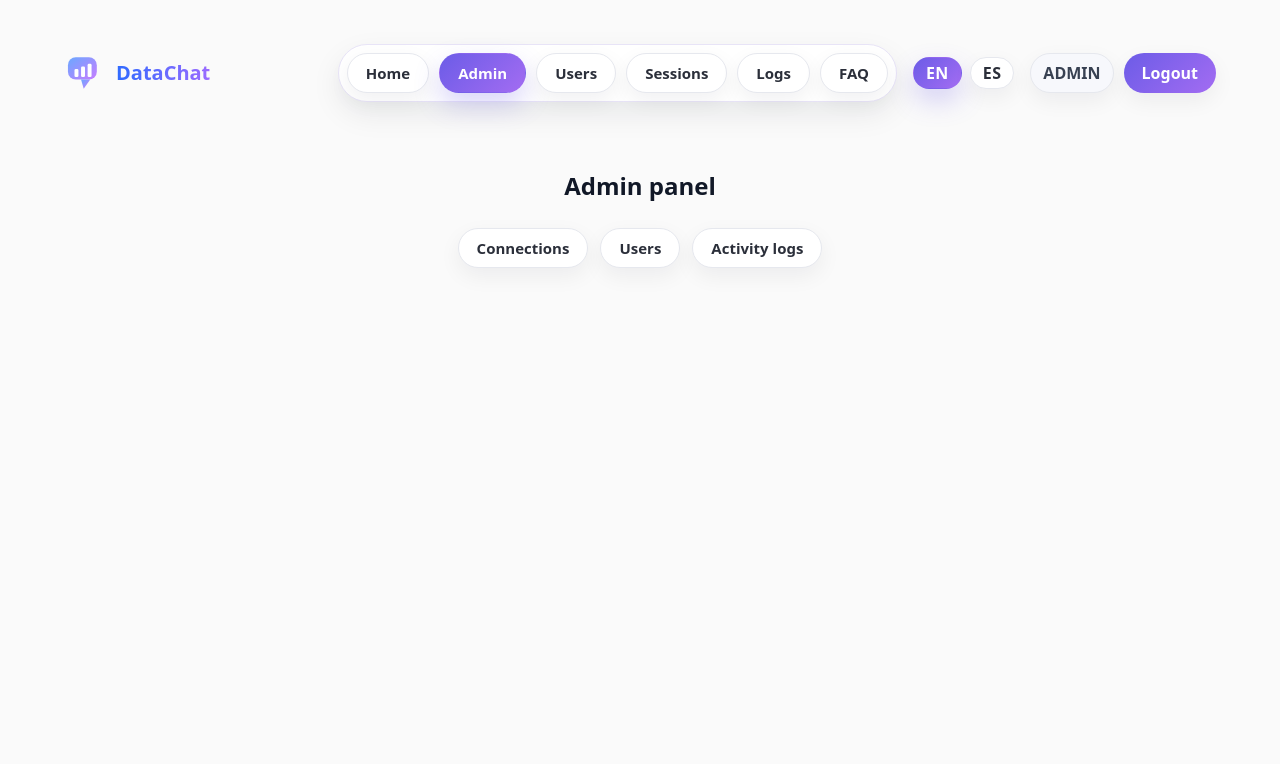
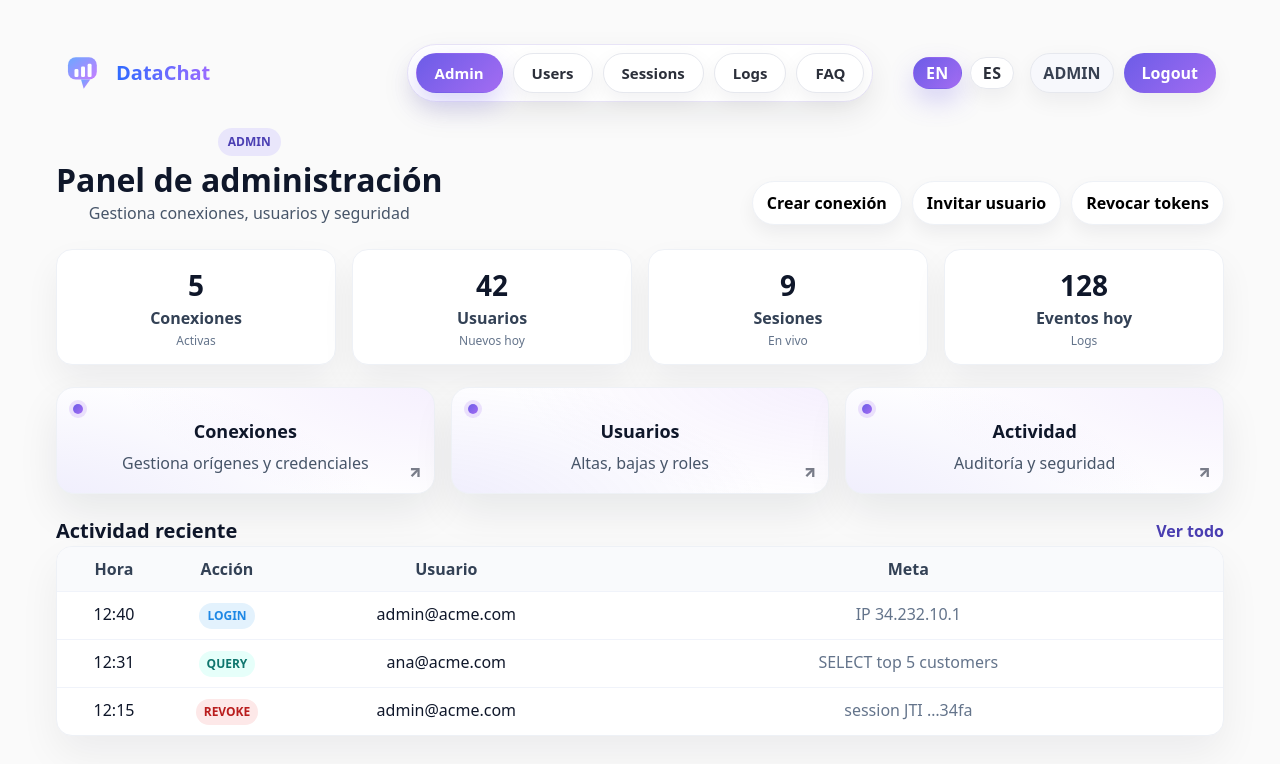
Before and after one commit to jcramonp/DataChat, a React (Vite) app in the folder frontend/: page /admin in a window 1280 px wide. Shown: the top 764 px of the page. Built offline with nearby package versions, Linux system fonts and the light colour scheme; sample sign-in values are in the browser's storage.

Commit message:
update admin view

```diff
--- a/frontend/src/auth/AuthContext.tsx
+++ b/frontend/src/auth/AuthContext.tsx
@@ -15,7 +15,6 @@ const AuthCtx = createContext<AuthContextValue>({
   logout: () => {},
 });
 
-// 🔹 Decodifica el rol desde el JWT si la API no lo envía
 function getRoleFromToken(token?: string | null): Role {
   if (!token) return null;
   try {
@@ -45,7 +44,6 @@ export function AuthProvider({ children }: { children: React.ReactNode }) {
     else localStorage.removeItem("dc_role");
   }, [auth]);
 
-  // ✅ borra storage inmediatamente y limpia estado
   const logout = () => {
     localStorage.removeItem("dc_token");
     localStorage.removeItem("dc_role");
--- a/frontend/src/components/NavBar.tsx
+++ b/frontend/src/components/NavBar.tsx
@@ -22,8 +22,7 @@ const Tab = ({ to, active, children, onClick }: TabProps) => (
   </Link>
 );
 
-// Enlaces “públicos” (se ocultan al iniciar sesión)
-// 🔥 About y Resources eliminados
+// Links públicos (para el landing)
 const EXTRA_LINKS = [
   { label: "How it works", to: "/#how-it-works", id: "how-it-works" },
   { label: "Privacy", to: "/#privacy", id: "privacy" },
@@ -53,11 +52,10 @@ export default function NavBar() {
     nav("/login", { replace: true });
   };
 
-  // Scroll suave cuando ya estamos en "/"
   const handleAnchorClick =
     (id?: string) =>
     (e: React.MouseEvent) => {
-      if (pathname !== "/") return; // deja navegar a /#id
+      if (pathname !== "/") return;
       e.preventDefault();
       if (!id) {
         window.scrollTo({ top: 0, behavior: "smooth" });
@@ -70,19 +68,27 @@ export default function NavBar() {
   return (
     <header className="dc-nav">
       <div className="nav-inner">
-        {/* Left - Brand */}
-        <Link to="/" className="dc-brand" aria-label="DataChat Home" onClick={handleAnchorClick()}>
+        {/* Brand */}
+        <Link
+          to="/"
+          className="dc-brand"
+          aria-label="DataChat Home"
+          onClick={handleAnchorClick()}
+        >
           <Logo size={34} />
         </Link>
 
-        {/* Center - Rail */}
+        {/* Center */}
         <div className="nav-center">
           <nav className="seg-rail" aria-label="Primary">
-            <Tab to="/" active={is("/")} onClick={handleAnchorClick()}>
-              {t("nav.home")}
-            </Tab>
+            {/* ⛳️ Ocultamos INICIO cuando hay sesión (especialmente admin) */}
+            {!isAuthed && (
+              <Tab to="/" active={is("/")} onClick={handleAnchorClick()}>
+                {t("nav.home")}
+              </Tab>
+            )}
 
-            {/* Enlaces “extra”: solo si NO hay sesión */}
+            {/* Enlaces de landing solo cuando NO hay sesión */}
             {!isAuthed &&
               EXTRA_LINKS.map((l) => (
                 <Tab
@@ -125,7 +131,7 @@ export default function NavBar() {
           </nav>
         </div>
 
-        {/* Right - EN/ES + Login/Logout + rol */}
+        {/* Right */}
         <div className="nav-right">
           <div className="lang-buttons" aria-label="Language">
             <button
--- a/frontend/src/pages/AdminHome.tsx
+++ b/frontend/src/pages/AdminHome.tsx
@@ -1,34 +1,163 @@
-import { Link } from "react-router-dom";
+import { Link, useNavigate } from "react-router-dom";
 import { useTranslation } from "react-i18next";
+
+type Stat = { label: string; value: string | number; hint?: string };
 
 export default function AdminHome() {
   const { t } = useTranslation();
+  const nav = useNavigate();
+
+  // Dummy stats (conecta aquí tu data real si quieres)
+  const stats: Stat[] = [
+    { label: t("admin.stats.connections", "Conexiones"), value: 5, hint: t("admin.stats.active", "Activas") },
+    { label: t("admin.stats.users", "Usuarios"), value: 42, hint: t("admin.stats.new_today", "Nuevos hoy") },
+    { label: t("admin.stats.sessions", "Sesiones"), value: 9, hint: t("admin.stats.live", "En vivo") },
+    { label: t("admin.stats.eventsToday", "Eventos hoy"), value: 128, hint: t("admin.stats.logs", "Logs") },
+  ];
+
+  const quick = [
+    { label: t("admin.quick.newConn", "Crear conexión"), onClick: () => nav("/admin/connections") },
+    { label: t("admin.quick.inviteUser", "Invitar usuario"), onClick: () => nav("/admin/users") },
+    { label: t("admin.quick.revokeTokens", "Revocar tokens"), onClick: () => nav("/admin/sessions") },
+  ];
+
+  const cards = [
+    {
+      title: t("admin.cards.connections", "Conexiones"),
+      desc: t("admin.cards.connections_desc", "Gestiona orígenes y credenciales"),
+      to: "/admin/connections",
+    },
+    {
+      title: t("admin.cards.users", "Usuarios"),
+      desc: t("admin.cards.users_desc", "Altas, bajas y roles"),
+      to: "/admin/users",
+    },
+    {
+      title: t("admin.cards.activity", "Actividad"),
+      desc: t("admin.cards.activity_desc", "Auditoría y seguridad"),
+      to: "/admin/logs",
+    },
+  ];
+
+  const recent = [
+    { time: "12:40", action: "LOGIN", who: "admin@acme.com", meta: "IP 34.232.10.1" },
+    { time: "12:31", action: "QUERY", who: "ana@acme.com", meta: "SELECT top 5 customers" },
+    { time: "12:15", action: "REVOKE", who: "admin@acme.com", meta: "session JTI …34fa" },
+  ];
 
   return (
-    <section className="container mt-16" style={{ textAlign: "center" }}>
-      <h2>{t("admin.title", "Panel de administración")}</h2>
+    <div className="admin-wrap">
+      {/* CSS incrustado para no crear archivo nuevo */}
+      <style>{`
+        .admin-wrap{ padding:18px 24px 40px; color:#0f172a; }
+        .admin-head{ position:sticky; top:12px; z-index:1; background:transparent; display:flex; align-items:flex-end; justify-content:space-between; gap:16px; padding:6px 0 14px; }
+        .role-chip{ display:inline-block; padding:5px 10px; border-radius:999px; background:#e9e6fb; color:#4b3fb3; font-weight:800; font-size:12px; }
+        .head-title{ margin:6px 0 4px; font-size: clamp(22px, 3.6vw, 32px); font-weight:900; }
+        .head-sub{ margin:0; color:#475569; }
+        .head-actions{ display:flex; gap:10px; flex-wrap:wrap; }
+        .pill-btn{ padding:10px 14px; border-radius:999px; border:1px solid #eef1f6; background:#fff; font-weight:800; box-shadow:0 8px 18px rgba(17,24,39,.06); cursor:pointer; }
+        .pill-btn:hover{ filter:brightness(1.03); }
+        .grid{ display:grid; gap:16px; margin:10px 0 22px; }
+        .stats-grid{ grid-template-columns: repeat(4, minmax(0,1fr)); }
+        @media (max-width: 980px){ .stats-grid{ grid-template-columns: 1fr 1fr; } }
+        .stat-card{ border:1px solid #eef1f6; border-radius:16px; padding:14px; background:#fff; box-shadow:0 16px 34px rgba(17,24,39,.06); }
+        .stat-value{ font-size:28px; font-weight:900; }
+        .stat-label{ color:#334155; font-weight:800; }
+        .stat-hint{ color:#64748b; font-size:12px; margin-top:2px; }
+        .navcards-grid{ grid-template-columns: repeat(3, minmax(0,1fr)); }
+        @media (max-width: 980px){ .navcards-grid{ grid-template-columns: 1fr; } }
+        .nav-card{ position:relative; display:block; text-decoration:none; color:inherit; border:1px solid #eef1f6; border-radius:18px; padding:16px 16px 18px; background:#fff;
+          box-shadow:0 18px 40px rgba(17,24,39,.08);
+          background-image:
+            radial-gradient(600px 240px at 110% -20%, rgba(163,108,242,.12), transparent 60%),
+            radial-gradient(600px 240px at -10% 120%, rgba(108,92,231,.12), transparent 60%); }
+        .nav-card h3{ margin:4px 0 6px; font-size:18px; font-weight:900; }
+        .nav-card p{ margin:0; color:#475569; }
+        .nav-dot{ width:10px; height:10px; border-radius:999px; background:linear-gradient(135deg,#6c5ce7,#a36cf2); box-shadow: 0 0 0 4px rgba(163,108,242,.18); }
+        .nav-arrow{ position:absolute; right:12px; bottom:10px; font-weight:900; opacity:.55; }
+        .recent{ margin-top:6px; }
+        .recent-head{ display:flex; align-items:center; justify-content:space-between; }
+        .recent-head h2{ margin:0; font-size:20px; font-weight:900; }
+        .view-all{ text-decoration:none; color:#4b3fb3; font-weight:800; }
+        .recent-table{ border:1px solid #eef1f6; border-radius:16px; overflow:hidden; background:#fff; box-shadow:0 18px 40px rgba(17,24,39,.06); }
+        .r-row{ display:grid; grid-template-columns: 90px 120px 1fr 2fr; gap:8px; padding:10px 12px; border-top:1px solid #f0f3fa; }
+        .r-row:first-child{ border-top:none; }
+        .r-head{ background:#f9fafc; font-weight:900; color:#334155; }
+        .muted{ color:#64748b; }
+        .chip{ display:inline-block; padding:4px 8px; border-radius:999px; font-size:12px; font-weight:800; }
+        .chip-login{ background:#e3f2fd; color:#1e88e5; }
+        .chip-query{ background:#e6fffa; color:#0f766e; }
+        .chip-revoke{ background:#fde8e8; color:#b91c1c; }
+      `}</style>
 
-      <div
-        style={{
-          marginTop: 24,
-          display: "flex",
-          gap: 12,
-          justifyContent: "center",
-          flexWrap: "wrap",
-        }}
-      >
-        <Link className="nav-pill" to="/admin/connections">
-          {t("admin.buttons.connections", "Conexiones")}
-        </Link>
+      {/* Header */}
+      <header className="admin-head">
+        <div>
+          <span className="role-chip">ADMIN</span>
+          <h1 className="head-title">{t("admin.panelTitle", "Panel de administración")}</h1>
+          <p className="head-sub">
+            {t("admin.panelSubtitle", "Gestiona conexiones, usuarios y seguridad")}
+          </p>
+        </div>
+        <div className="head-actions">
+          {quick.map((q) => (
+            <button key={q.label} className="pill-btn" onClick={q.onClick}>
+              {q.label}
+            </button>
+          ))}
+        </div>
+      </header>
 
-        <Link className="nav-pill" to="/admin/users">
-          {t("admin.buttons.users", "Usuarios")}
-        </Link>
+      {/* Stats */}
+      <section className="grid stats-grid">
+        {stats.map((s) => (
+          <div key={s.label} className="stat-card">
+            <div className="stat-value">{s.value}</div>
+            <div className="stat-label">{s.label}</div>
+            {s.hint && <div className="stat-hint">{s.hint}</div>}
+          </div>
+        ))}
+      </section>
 
-        <Link className="nav-pill" to="/admin/logs">
-          {t("admin.buttons.logs", "Logs")}
-        </Link>
-      </div>
-    </section>
+      {/* Cards */}
+      <section className="grid navcards-grid">
+        {cards.map((c) => (
+          <Link key={c.title} to={c.to} className="nav-card">
+            <div className="nav-dot" />
+            <h3>{c.title}</h3>
+            <p>{c.desc}</p>
+            <span className="nav-arrow">↗</span>
+          </Link>
+        ))}
+      </section>
+
+      {/* Recent activity */}
+      <section className="recent">
+        <div className="recent-head">
+          <h2>{t("admin.recentActivity", "Actividad reciente")}</h2>
+          <Link to="/admin/logs" className="view-all">
+            {t("admin.viewAll", "Ver todo")}
+          </Link>
+        </div>
+        <div className="recent-table">
+          <div className="r-row r-head">
+            <div>{t("admin.th.time", "Hora")}</div>
+            <div>{t("admin.th.action", "Acción")}</div>
+            <div>{t("admin.th.user", "Usuario")}</div>
+            <div>{t("admin.th.meta", "Meta")}</div>
+          </div>
+          {recent.map((r, i) => (
+            <div className="r-row" key={i}>
+              <div>{r.time}</div>
+              <div>
+                <span className={`chip chip-${r.action.toLowerCase()}`}>{r.action}</span>
+              </div>
+              <div>{r.who}</div>
+              <div className="muted">{r.meta}</div>
+            </div>
+          ))}
+        </div>
+      </section>
+    </div>
   );
 }
--- a/frontend/src/routes.tsx
+++ b/frontend/src/routes.tsx
@@ -1,69 +1,73 @@
 // frontend/src/routes.tsx
-import { createBrowserRouter, Navigate } from 'react-router-dom';
+import { createBrowserRouter, Navigate } from "react-router-dom";
+import App from "./App";
+import Landing from "./pages/Landing";
+import MainPage from "./pages/MainPage";
+import NotFound from "./pages/NotFound";
+import Login from "./pages/Login";
+import AdminHome from "./pages/AdminHome";
+import AdminUsers from "./pages/AdminUsers";
+import AdminConnections from "./pages/AdminConnections";
+import AdminSessions from "./pages/AdminSessions";
+import FaqPage from "./pages/FaqPage";
+import { getAuth } from "./services/api";
+import History from "./pages/History";
+import AdminLogs from "./pages/AdminLogs";
 
-import App from './App';
-import Landing from './pages/Landing';
-import MainPage from './pages/MainPage';
-import NotFound from './pages/NotFound';
-import Login from './pages/Login';
-import AdminHome from './pages/AdminHome';
-import AdminUsers from './pages/AdminUsers';
-import AdminConnections from './pages/AdminConnections';
-import AdminSessions from './pages/AdminSessions';
-import FaqPage from './pages/FaqPage';
-import { getAuth } from './services/api';
-import History from './pages/History';
-import AdminLogs from './pages/AdminLogs';
-
-// Usa la misma variable que el resto del frontend
+// (opcional) ejemplo de cómo calculabas el base para History
 const API_BASE: string = (() => {
   const v = (import.meta as any)?.env?.VITE_API_URL as string | undefined;
-  if (!v) throw new Error('VITE_API_URL is not set');
-  return String(v).replace(/\/+$/, '');
+  if (!v) throw new Error("VITE_API_URL is not set");
+  return String(v).replace(/\/+$/, "");
 })();
 
-// ✅ Requiere estar autenticado (cualquier rol)
+// Guardas
 function RequireUser({ children }: { children: React.ReactNode }) {
   const { token, role } = getAuth();
   if (!token) return <Navigate to="/login" replace />;
-  if (role === 'admin') return <Navigate to="/admin" replace />;
+  if (role === "admin") return <Navigate to="/admin" replace />;
   return <>{children}</>;
 }
 
 function RequireAdmin({ children }: { children: React.ReactNode }) {
   const { token, role } = getAuth();
   if (!token) return <Navigate to="/login" replace />;
-  if (role !== 'admin') return <Navigate to="/main" replace />;
+  if (role !== "admin") return <Navigate to="/main" replace />;
   return <>{children}</>;
 }
 
-// ✅ Bloquea a los admin (solo permite no-admin)
 function RequireNonAdmin({ children }: { children: React.ReactNode }) {
   const { token, role } = getAuth();
   if (!token) return <Navigate to="/login" replace />;
-  if (role === 'admin') return <Navigate to="/admin" replace />;
+  if (role === "admin") return <Navigate to="/admin" replace />;
   return <>{children}</>;
 }
 
+// ✅ Index inteligente: si hay sesión, redirige por rol; si no, muestra Landing
+function RootIndex() {
+  const { token, role } = getAuth();
+  if (!token) return <Landing />;
+  if (role === "admin") return <Navigate to="/admin" replace />;
+  return <Navigate to="/main" replace />;
+}
+
 function HistoryRoute() {
-  const { token } = getAuth() || { token: '' };
-  // opcional: útil para diagnosticar, puedes remover si quieres
-  console.log('[HistoryRoute] token?', !!token, token?.slice(0, 12));
-  return <History apiBase={API_BASE} token={token ?? ''} />;
+  const { token } = getAuth() || { token: "" };
+  return <History apiBase={API_BASE} token={token ?? ""} />;
 }
 
 export const router = createBrowserRouter([
   {
-    path: '/',
+    path: "/",
     element: <App />,
     errorElement: <NotFound />,
     children: [
-      { index: true, element: <Landing /> },
-      { path: 'login', element: <Login /> },
+      { index: true, element: <RootIndex /> },
+      { path: "login", element: <Login /> },
 
-      // rutas de usuario (bloquea admin)
+      // usuario (bloquea admin)
       {
-        path: 'main',
+        path: "main",
         element: (
           <RequireUser>
             <RequireNonAdmin>
@@ -73,7 +77,7 @@ export const router = createBrowserRouter([
         ),
       },
       {
-        path: 'history',
+        path: "history",
         element: (
           <RequireUser>
             <RequireNonAdmin>
@@ -83,15 +87,15 @@ export const router = createBrowserRouter([
         ),
       },
 
-      // rutas de admin
-      { path: 'admin', element: <RequireAdmin><AdminHome /></RequireAdmin> },
-      { path: 'admin/home', element: <RequireAdmin><AdminHome /></RequireAdmin> },
-      { path: 'admin/users', element: <RequireAdmin><AdminUsers /></RequireAdmin> },
-      { path: 'admin/connections', element: <RequireAdmin><AdminConnections /></RequireAdmin> },
-      { path: 'admin/sessions', element: <RequireAdmin><AdminSessions /></RequireAdmin> },
-      { path: 'admin/logs', element: <RequireAdmin><AdminLogs /></RequireAdmin> },
+      // admin
+      { path: "admin", element: <RequireAdmin><AdminHome /></RequireAdmin> },
+      { path: "admin/home", element: <RequireAdmin><AdminHome /></RequireAdmin> },
+      { path: "admin/users", element: <RequireAdmin><AdminUsers /></RequireAdmin> },
+      { path: "admin/connections", element: <RequireAdmin><AdminConnections /></RequireAdmin> },
+      { path: "admin/sessions", element: <RequireAdmin><AdminSessions /></RequireAdmin> },
+      { path: "admin/logs", element: <RequireAdmin><AdminLogs /></RequireAdmin> },
 
-      { path: '/faq', element: <FaqPage /> },
+      { path: "/faq", element: <FaqPage /> },
     ],
   },
 ]);
```
Also changed, not shown: frontend/src/pages/Login.tsx (+20 -16 lines).
